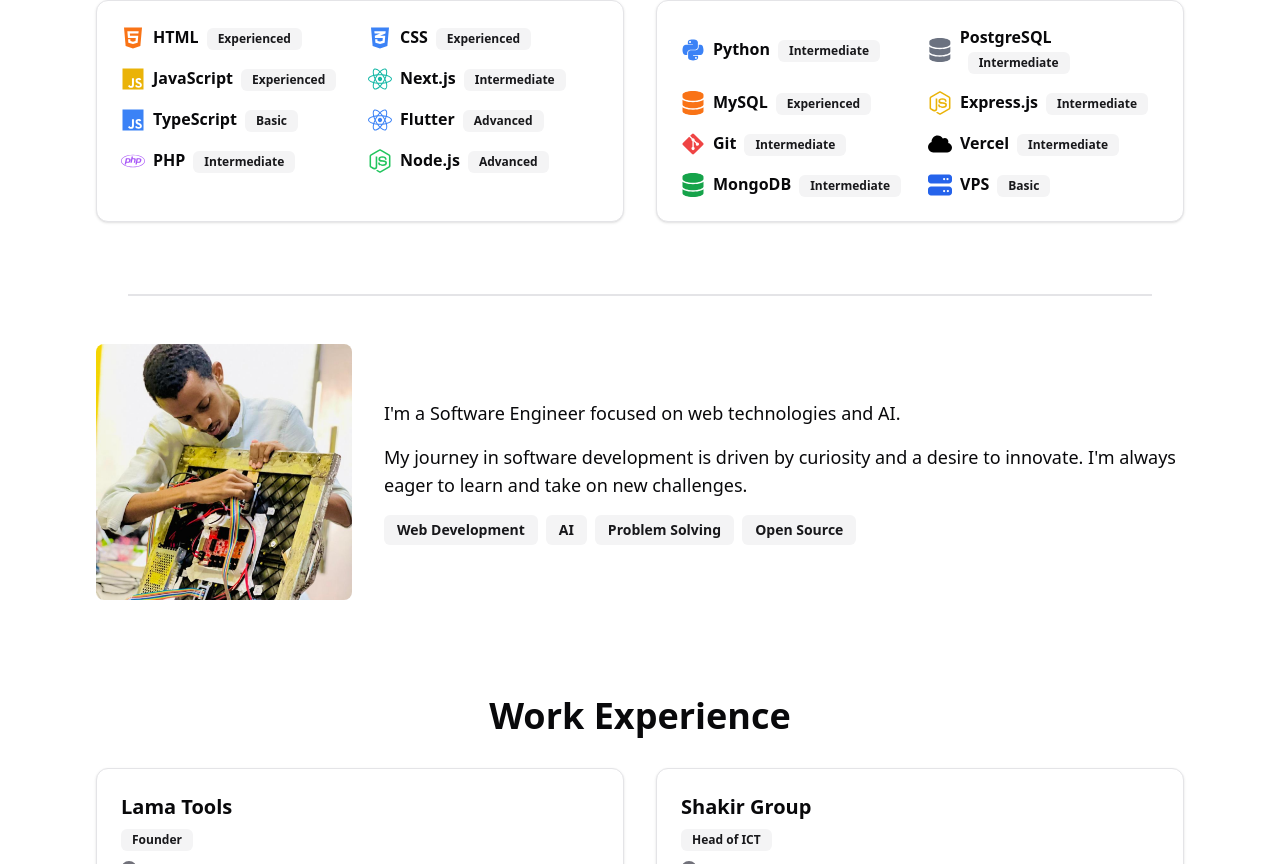
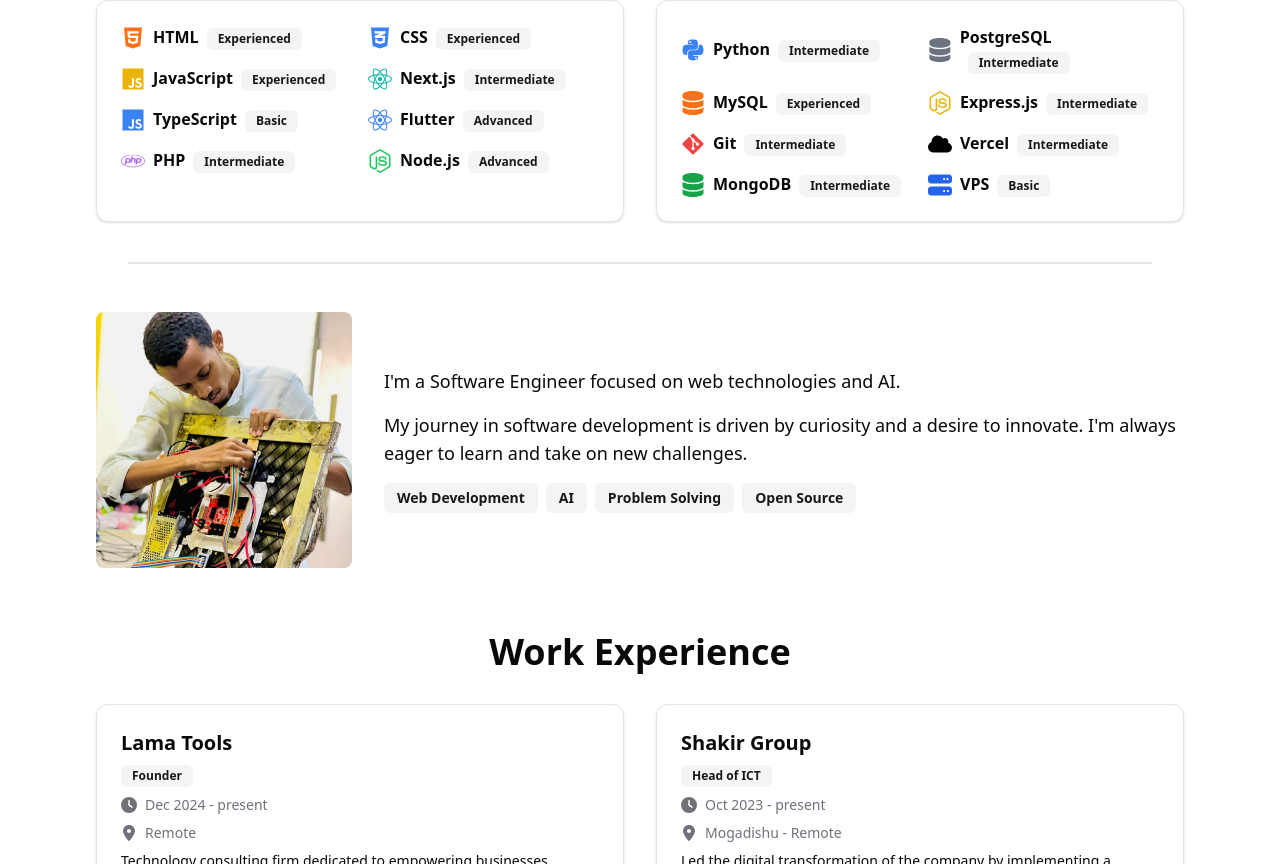
Before and after one commit to abmoallim/abmoallim, a Next.js app: page / in a window 1280 px wide. Shown: the part 612-1476 px from the top of the page. Built offline with nearby package versions, Linux system fonts and the light colour scheme.

Commit message:
py-8 insteade of py-16

```diff
--- a/app/components/AboutMe.js
+++ b/app/components/AboutMe.js
@@ -7,7 +7,7 @@ const AboutMe = () => {
     const skills = ["Web Development", "AI", "Problem Solving", "Open Source"];
 
     return (
-        <section id="about" className="py-16 bg-background text-foreground">
+        <section id="about" className="py-8 bg-background text-foreground">
             <hr className="border-t-2 border-border mx-32 py-6" />
             <div className="container mx-auto px-6 md:px-12 lg:px-24 text-center md:text-left">
                 {/* <h2 className="text-4xl font-bold mb-8">About Me</h2> */}
```
